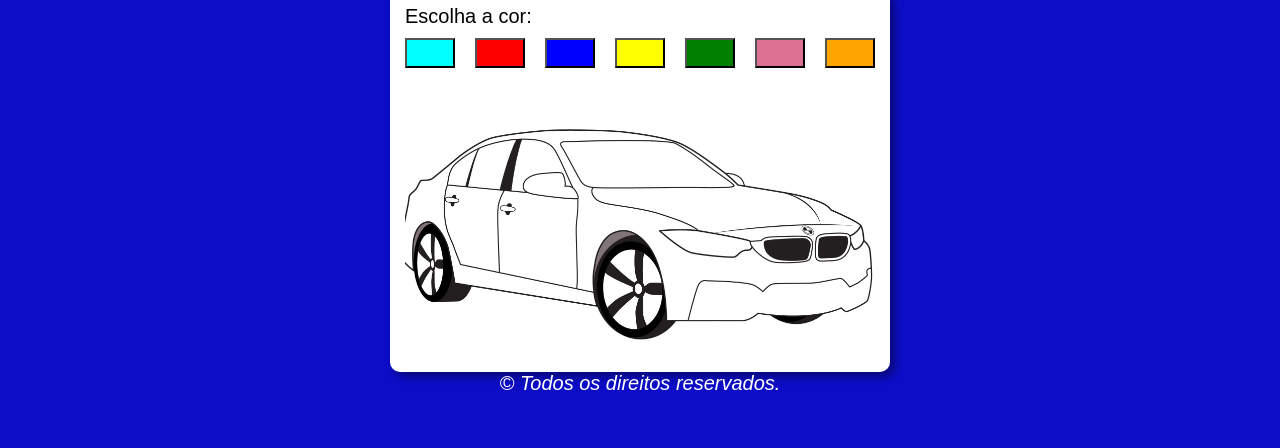
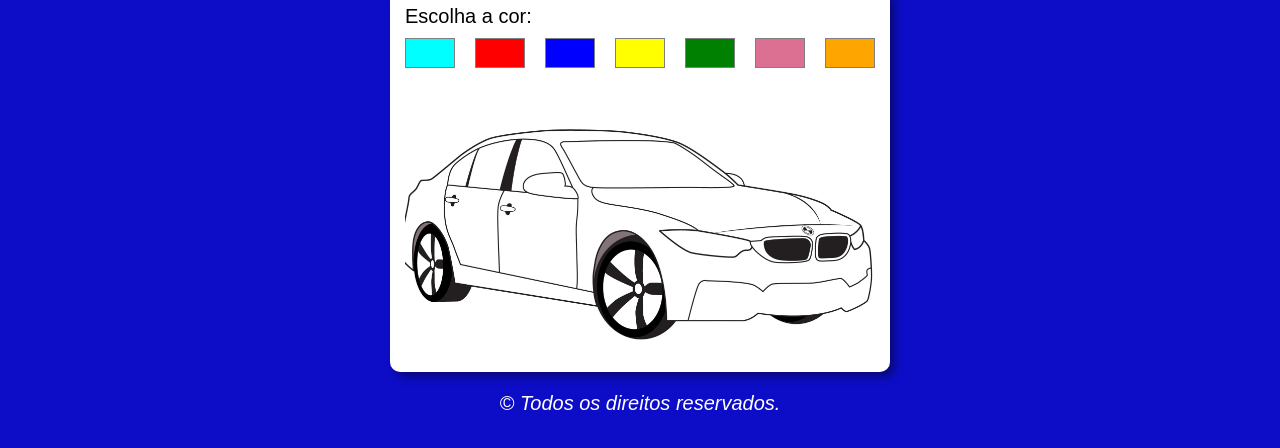
Before and after one commit to Cadulost/hello-world, a plain HTML site: page Oficina de pintura/index.html in a window 1280 px wide. Shown: the part 140-588 px from the top of the page. Drawn offline with Linux system fonts and the light colour scheme.

Commit message:
Alterando estilo dos botões

```diff
--- a/Oficina de pintura/estilo.css
+++ b/Oficina de pintura/estilo.css
@@ -39,6 +39,7 @@ body{
     width: 50px;
     height: 30px;
     cursor: pointer;
+    border:1px solid gray;
 }
 
 .btn:hover{
@@ -58,6 +59,7 @@ body{
 }
 
 footer{
+    margin-top:20px;
     color: white;
     text-align: center;
     font-style: italic;
```
